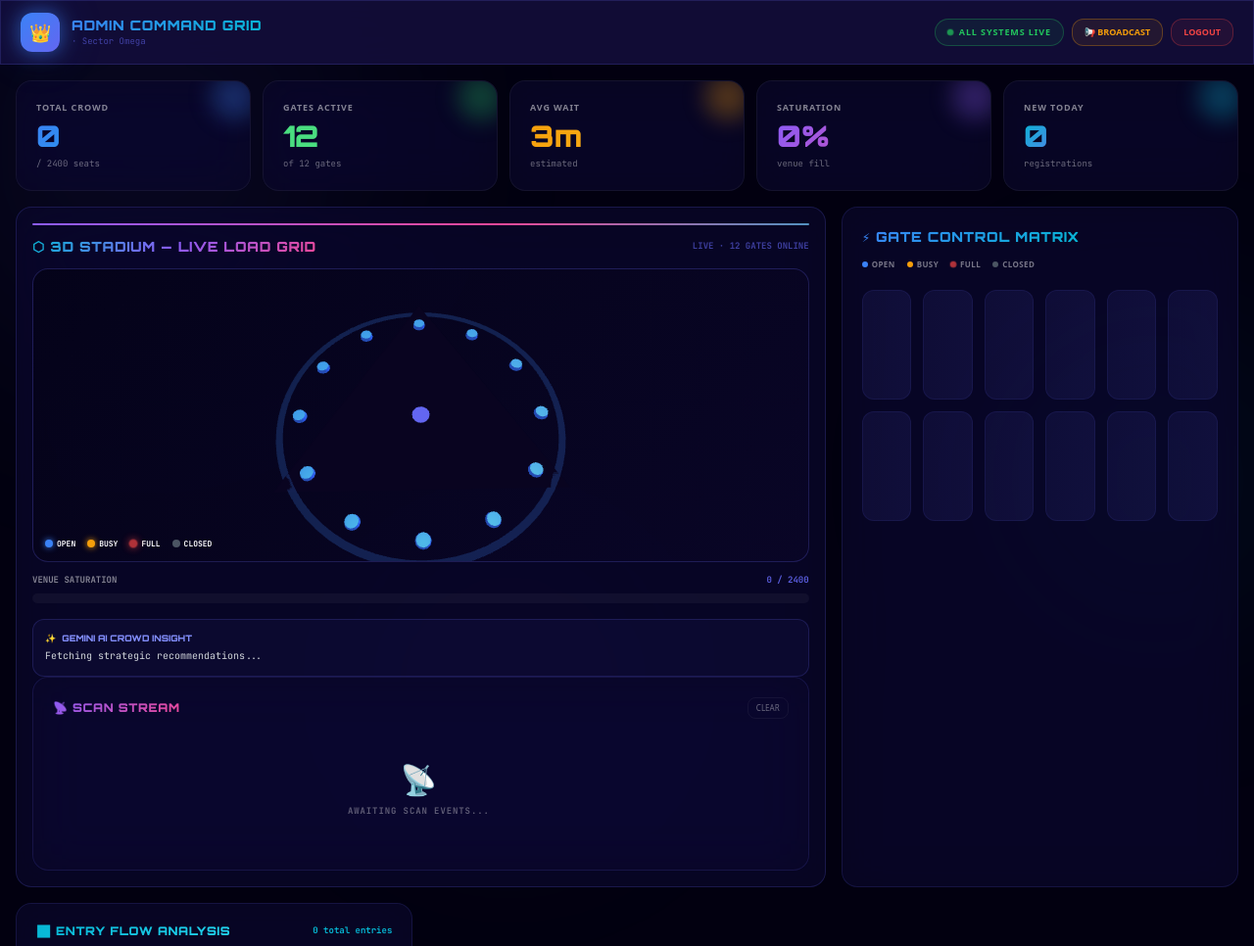
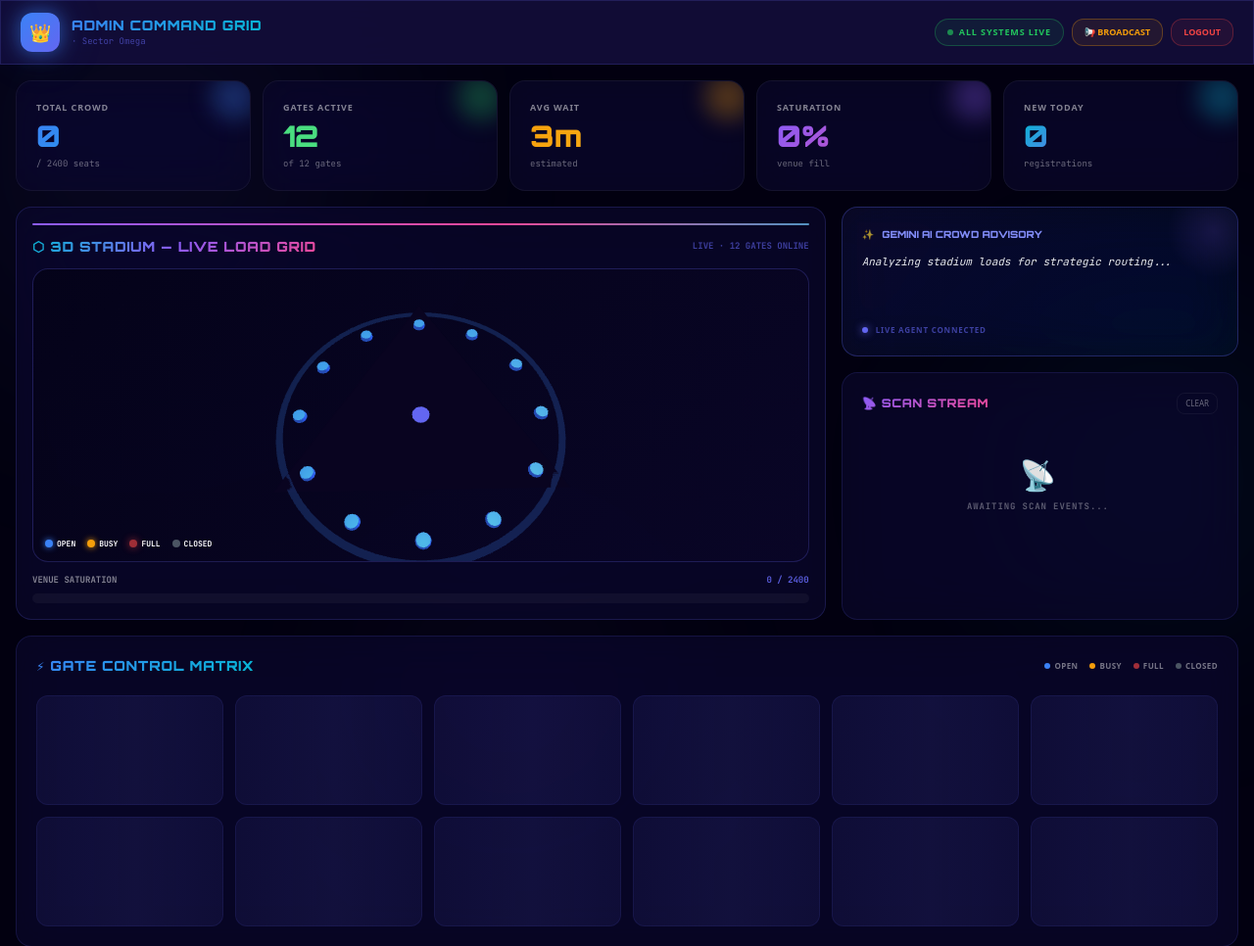
Before and after one commit to Siva-2511/VenueFlow, a Flask app: template templates/admin.html in a window 1280 px wide. Shown: the top 966 px of the page at 98% size. Run offline with Flask 3, Linux system fonts and the light colour scheme; the template is opened without the code that fills it, so the values that code supplies are empty; some libraries are stand-ins or nearby versions.

Commit message:
feat: integrate gemini api key, enhance admin layout, and implement tracking prevention resilience

```diff
--- a/templates/admin.html
+++ b/templates/admin.html
@@ -8,11 +8,11 @@
 <script>tailwind={config:{}}</script>
 <script>const __origWarn = console.warn; console.warn = function(...args){ if(typeof args[0]==="string" && args[0].includes("cdn.tailwindcss"))return; __origWarn.apply(console, args); };</script>
 <script src="https://cdn.tailwindcss.com"></script>
-<script src="https://cdnjs.cloudflare.com/ajax/libs/gsap/3.12.5/gsap.min.js"></script>
+<script src="https://cdnjs.cloudflare.com/ajax/libs/gsap/3.12.5/gsap.min.js" crossorigin="anonymous" referrerpolicy="no-referrer"></script>
 <link rel="stylesheet" href="{{ url_for('static', filename='css/style.css') }}">
-<script src="https://cdnjs.cloudflare.com/ajax/libs/socket.io/4.7.4/socket.io.min.js" crossorigin="anonymous"></script>
-<script src="https://cdnjs.cloudflare.com/ajax/libs/three.js/r128/three.min.js"></script>
-<script src="https://cdn.jsdelivr.net/npm/chart.js"></script>
+<script src="https://cdnjs.cloudflare.com/ajax/libs/socket.io/4.7.4/socket.io.min.js" crossorigin="anonymous" referrerpolicy="no-referrer"></script>
+<script src="https://cdnjs.cloudflare.com/ajax/libs/three.js/r128/three.min.js" crossorigin="anonymous" referrerpolicy="no-referrer"></script>
+<script src="https://cdn.jsdelivr.net/npm/chart.js" crossorigin="anonymous" referrerpolicy="no-referrer"></script>
 <style>
 body{background:#020010;overflow-x:hidden}
 #stadium-canvas{position:absolute;inset:0;z-index:0;border-radius:1rem}
@@ -136,18 +136,30 @@ body{background:#020010;overflow-x:hidden}
             <div class="absolute inset-0 rounded-full" style="background:rgba(255,255,255,.15);animation:shim 1.5s linear infinite;background-size:400px 100%"></div>
           </div>
         </div>
-
-      <!-- AI Insight -->
-      <div class="mt-4 p-3 rounded-xl border" style="background:rgba(99,102,241,.05);border-color:rgba(99,102,241,.2)">
-        <h3 class="font-orb text-[9px] font-black uppercase text-indigo-400 mb-1 flex items-center gap-1.5">
-          <span>✨</span> GEMINI AI CROWD INSIGHT
-        </h3>
-        <p class="text-[10px] font-mono text-gray-300 leading-relaxed" id="ai-insight-text">Fetching strategic recommendations...</p>
       </div>
     </div>
 
-    <!-- Scan stream panel -->
-    <div class="glass rounded-2xl border border-indigo-500/15 p-5 flex flex-col" style="opacity:0;transform:translateY(24px);max-height:400px">
+    <!-- Right Sidebar (AI + Stream) -->
+    <div class="flex flex-col gap-4 max-h-[480px]">
+      <!-- AI Insight -->
+      <div class="glass rounded-2xl border border-indigo-500/30 p-5 relative overflow-hidden flex-shrink-0" style="background:linear-gradient(135deg,rgba(99,102,241,.08),rgba(6,182,212,.05))">
+        <div class="absolute -right-6 -top-6 w-24 h-24 rounded-full" style="background:radial-gradient(circle,rgba(139,92,246,.15),transparent 70%)"></div>
+        <h3 class="font-orb text-[10px] font-black uppercase text-indigo-400 mb-3 flex items-center gap-2">
+          <span class="animate-pulse">✨</span> GEMINI AI CROWD ADVISORY
+        </h3>
+        <div class="relative">
+          <div id="ai-insight-text" class="text-[11px] font-mono text-gray-200 leading-relaxed italic" style="min-height:60px">
+            Analyzing stadium loads for strategic routing...
+          </div>
+          <div class="mt-3 flex items-center gap-2 text-[8px] font-black uppercase tracking-widest text-indigo-500/60">
+            <span class="w-1.5 h-1.5 rounded-full bg-indigo-500 shadow-[0_0_8px_rgba(99,102,241,1)]"></span>
+            LIVE AGENT CONNECTED
+          </div>
+        </div>
+      </div>
+
+        <!-- Scan stream container -->
+        <div class="glass rounded-2xl border border-indigo-500/15 p-5 flex flex-col flex-grow overflow-hidden">
           <div class="flex items-center justify-between mb-3 shrink-0">
             <h3 class="font-orb text-xs font-black tracking-wider gt-purple">📡 SCAN STREAM</h3>
             <button onclick="clearLogs()" class="text-[8px] hover:text-white border border-white/5 hover:border-white/15 px-2 py-1 rounded-lg transition-all" style="color:rgba(255,255,255,.4)">CLEAR</button>
@@ -156,6 +168,7 @@ body{background:#020010;overflow-x:hidden}
             <div class="text-center py-8" data-placeholder>
               <div class="text-3xl mb-2">📡</div>
               <p class="text-[9px] uppercase font-bold tracking-widest font-mono" style="color:rgba(255,255,255,.35)">Awaiting scan events...</p>
+            </div>
           </div>
         </div>
       </div>
@@ -394,9 +407,16 @@ function clearLogs(){gsap.to('#alerts-container > div',{opacity:0,x:-10,stagger:
 
 /* ── Init ────────────────────────────────────────────────── */
 document.addEventListener('DOMContentLoaded',()=>{
+  if (window.gsap) {
     gsap.to('.kpi-card',{opacity:1,y:0,scale:1,duration:.8,stagger:.08,ease:'back.out(1.2)',delay:.1});
     gsap.to('main > .grid:nth-child(2)',{opacity:1,y:0,duration:.9,ease:'power3.out',delay:.3});
     gsap.to('.glass.rounded-2xl',{opacity:1,y:0,duration:.9,stagger:.1,ease:'power3.out',delay:.4});
+  } else {
+    document.querySelectorAll('.kpi-card, .glass.rounded-2xl').forEach(el => {
+      el.style.opacity = '1';
+      el.style.transform = 'none';
+    });
+  }
   initWebSockets('admin');
 
   // ── Load real stats from DB so flow chart total persists after refresh ──
@@ -433,10 +453,16 @@ function fetchAIInsights() {
     .then(d => {
       if (d.status === 'success' && d.insight) {
         const el = document.getElementById('ai-insight-text');
+        if (window.gsap) {
           gsap.to(el, {opacity: 0, duration: 0.3, onComplete: () => {
             el.innerText = d.insight;
             gsap.to(el, {opacity: 1, duration: 0.5});
           }});
+        } else {
+          el.innerText = d.insight;
+        }
+      } else if (d.message && d.message.includes("API_KEY")) {
+         document.getElementById('ai-insight-text').innerText = "⚠️ GEMINI_API_KEY Required for AI Insights.";
       }
     }).catch(e => console.error("AI Insight Error:", e));
 }
--- a/templates/login.html
+++ b/templates/login.html
@@ -9,7 +9,9 @@
 <script>tailwind={config:{}}</script>
 <script>const __origWarn = console.warn; console.warn = function(...args){ if(typeof args[0]==="string" && args[0].includes("cdn.tailwindcss"))return; __origWarn.apply(console, args); };</script>
 <script src="https://cdn.tailwindcss.com"></script>
-<script src="https://cdnjs.cloudflare.com/ajax/libs/gsap/3.12.5/gsap.min.js"></script>
+<link rel="stylesheet" href="{{ url_for('static', filename='css/style.css') }}">
+<script src="https://cdnjs.cloudflare.com/ajax/libs/gsap/3.12.5/gsap.min.js" crossorigin="anonymous" referrerpolicy="no-referrer"></script>
+<script src="https://cdnjs.cloudflare.com/ajax/libs/socket.io/4.7.4/socket.io.min.js" crossorigin="anonymous" referrerpolicy="no-referrer"></script>
 <link href="https://fonts.googleapis.com/css2?family=Orbitron:wght@400;700;900&family=Inter:wght@400;500;600;700&family=JetBrains+Mono:wght@400;700&display=swap" rel="stylesheet">
 <!-- Google Identity Services -->
 <script src="https://accounts.google.com/gsi/client" async defer></script>
--- a/templates/select_match.html
+++ b/templates/select_match.html
@@ -10,7 +10,7 @@
 <script>const __origWarn = console.warn; console.warn = function(...args){ if(typeof args[0]==="string" && args[0].includes("cdn.tailwindcss"))return; __origWarn.apply(console, args); };</script>
 <script src="https://cdn.tailwindcss.com"></script>
 <link rel="stylesheet" href="{{ url_for('static', filename='css/style.css') }}">
-<script src="https://cdnjs.cloudflare.com/ajax/libs/gsap/3.12.5/gsap.min.js"></script>
+<script src="https://cdnjs.cloudflare.com/ajax/libs/gsap/3.12.5/gsap.min.js" crossorigin="anonymous" referrerpolicy="no-referrer"></script>
 <link href="https://fonts.googleapis.com/css2?family=Orbitron:wght@400;700;900&family=Inter:wght@400;500;600;700&family=JetBrains+Mono:wght@400;700&display=swap" rel="stylesheet">
 <style>
 body{background:radial-gradient(ellipse at top left,#08041e 0%,#020010 55%);min-height:100vh;display:flex;flex-direction:column;align-items:center;justify-content:center;padding:20px}
--- a/templates/staff.html
+++ b/templates/staff.html
@@ -9,9 +9,9 @@
 <script>const __origWarn = console.warn; console.warn = function(...args){ if(typeof args[0]==="string" && args[0].includes("cdn.tailwindcss"))return; __origWarn.apply(console, args); };</script>
 <script src="https://cdn.tailwindcss.com"></script>
 <link rel="stylesheet" href="{{ url_for('static', filename='css/style.css') }}">
-<script src="https://cdnjs.cloudflare.com/ajax/libs/socket.io/4.7.4/socket.io.min.js" crossorigin="anonymous"></script>
-<script src="https://cdnjs.cloudflare.com/ajax/libs/gsap/3.12.5/gsap.min.js"></script>
-<script src="https://unpkg.com/@zxing/library@0.20.0/umd/index.min.js"></script>
+<script src="https://cdnjs.cloudflare.com/ajax/libs/socket.io/4.7.4/socket.io.min.js" crossorigin="anonymous" referrerpolicy="no-referrer"></script>
+<script src="https://cdnjs.cloudflare.com/ajax/libs/gsap/3.12.5/gsap.min.js" crossorigin="anonymous" referrerpolicy="no-referrer"></script>
+<script src="https://unpkg.com/@zxing/library@0.20.0/umd/index.min.js" crossorigin="anonymous" referrerpolicy="no-referrer"></script>
 <style>
 body{background:radial-gradient(ellipse at top,#0a0620 0%,#020010 55%)}
 
```
Also changed, not shown: templates/user.html (+29 -5 lines). Lines whose indentation alone changed are shown as unchanged.
